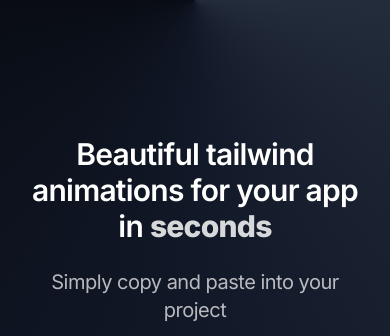
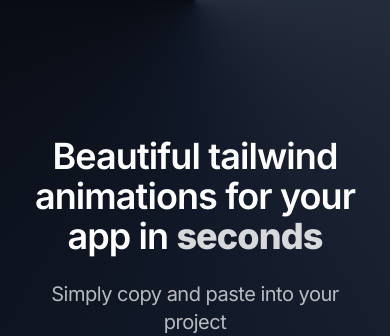
Before and after one commit to jacobbinnie/tailwind-animations, a Next.js app: page / in a window 390 px wide. Shown: the top 336 px of the page. Built offline with nearby package versions, Linux system fonts and the light colour scheme.

Commit message:
feat: increase mobile landing page text

```diff
--- a/src/app/pages/login/index.tsx
+++ b/src/app/pages/login/index.tsx
@@ -9,7 +9,7 @@
         <div className="relative items-center w-full mt-10 px-5 py-12 pt-24 mx-auto lg:px-32 max-w-7xl md:px-12">
           <div className="mx-auto text-center">
             <div>
-              <p className="text-3xl font-semibold tracking-tight text-white clash xs:text-2xl sm:text-5xl md:text-7xl">
+              <p className="text-4xl font-semibold tracking-tight text-white clash sm:text-5xl md:text-7xl">
                 Beautiful tailwind animations
                 <span className="md:block">
                   {" "}
```
